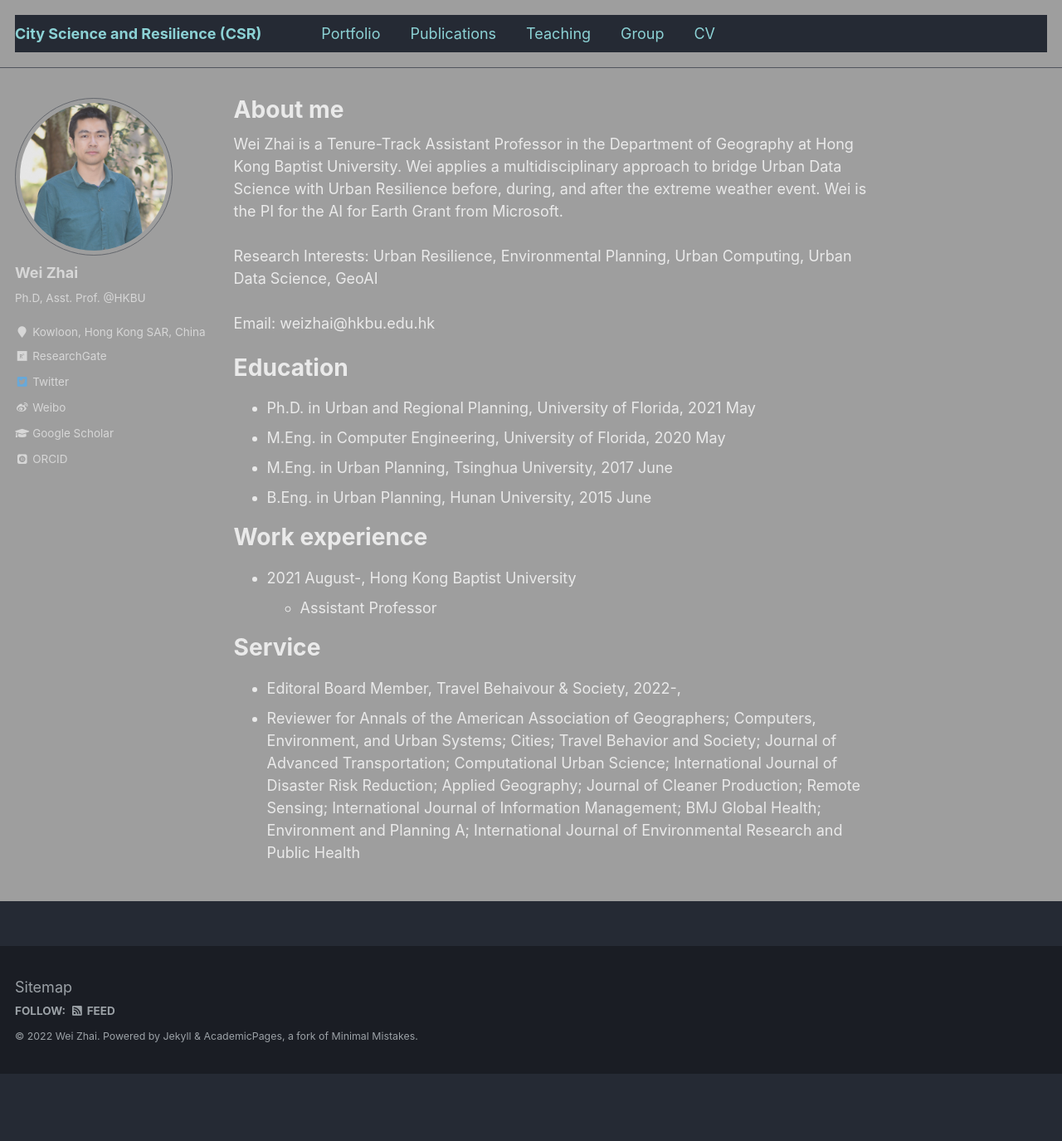
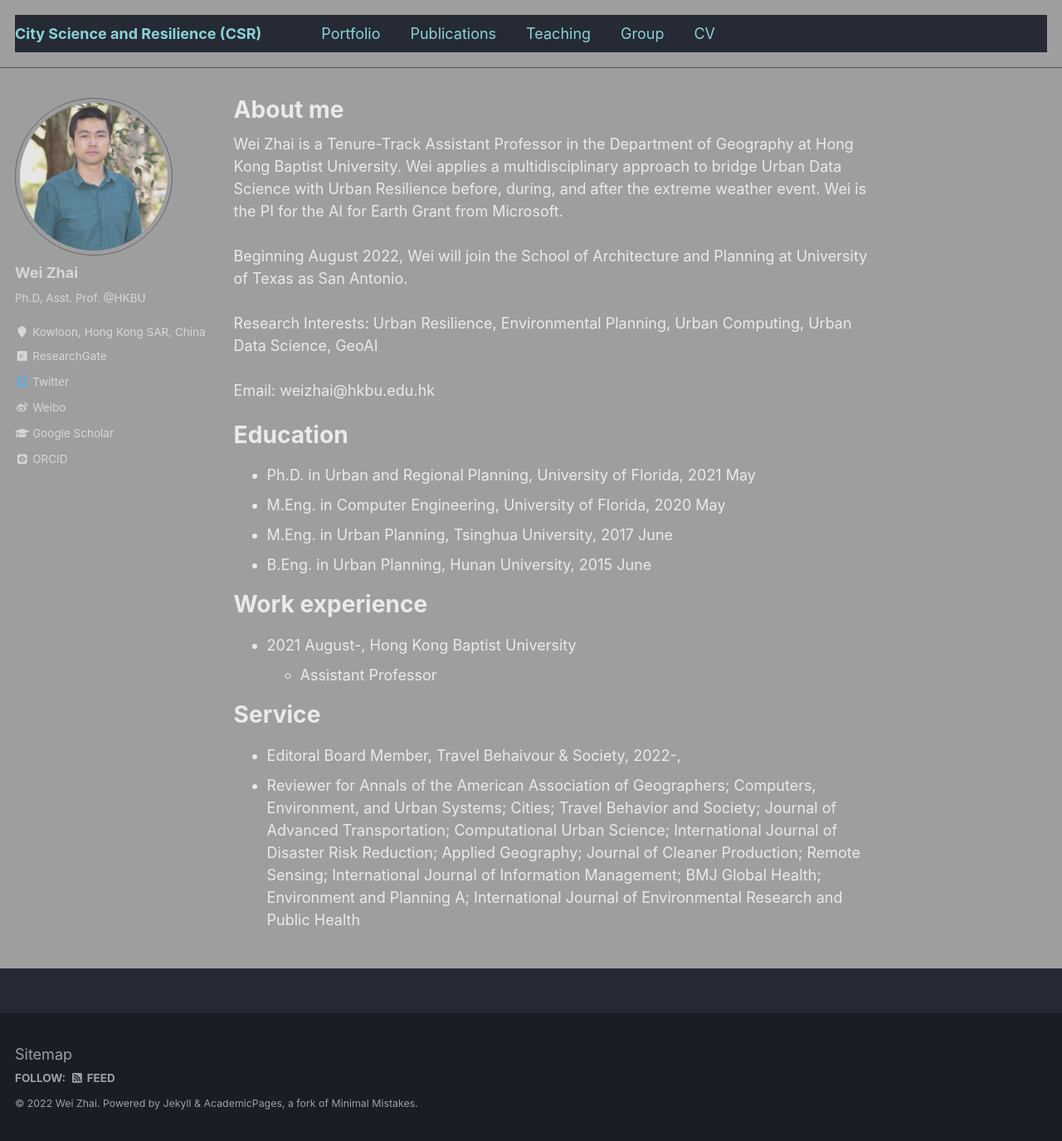
Before and after one commit to skywalkerzhai/weizhai.github.io, a Jekyll site: the page built from _pages/about.md, in a window 1280 px wide and 1375 px high. Shown: the whole window at 83% size. Built offline with Jekyll 4.4.1, drawn with Linux system fonts in a browser that asks for light colours; some web fonts are replaced.

Commit message:
Update about.md

```diff
--- a/_pages/about.md
+++ b/_pages/about.md
@@ -9,6 +9,8 @@ redirect_from:
 ---
 
 Wei Zhai is a Tenure-Track Assistant Professor in the Department of Geography at Hong Kong Baptist University. Wei applies a multidisciplinary approach to bridge Urban Data Science with Urban Resilience before, during, and after the extreme weather event. Wei is the PI for the AI for Earth Grant from Microsoft.
+<br/><br/>
+Beginning August 2022, Wei will join the School of Architecture and Planning at University of Texas as San Antonio.
 <br/><br/>
 Research Interests: Urban Resilience, Environmental Planning, Urban Computing, Urban Data Science, GeoAI
 <br/><br/>
```
